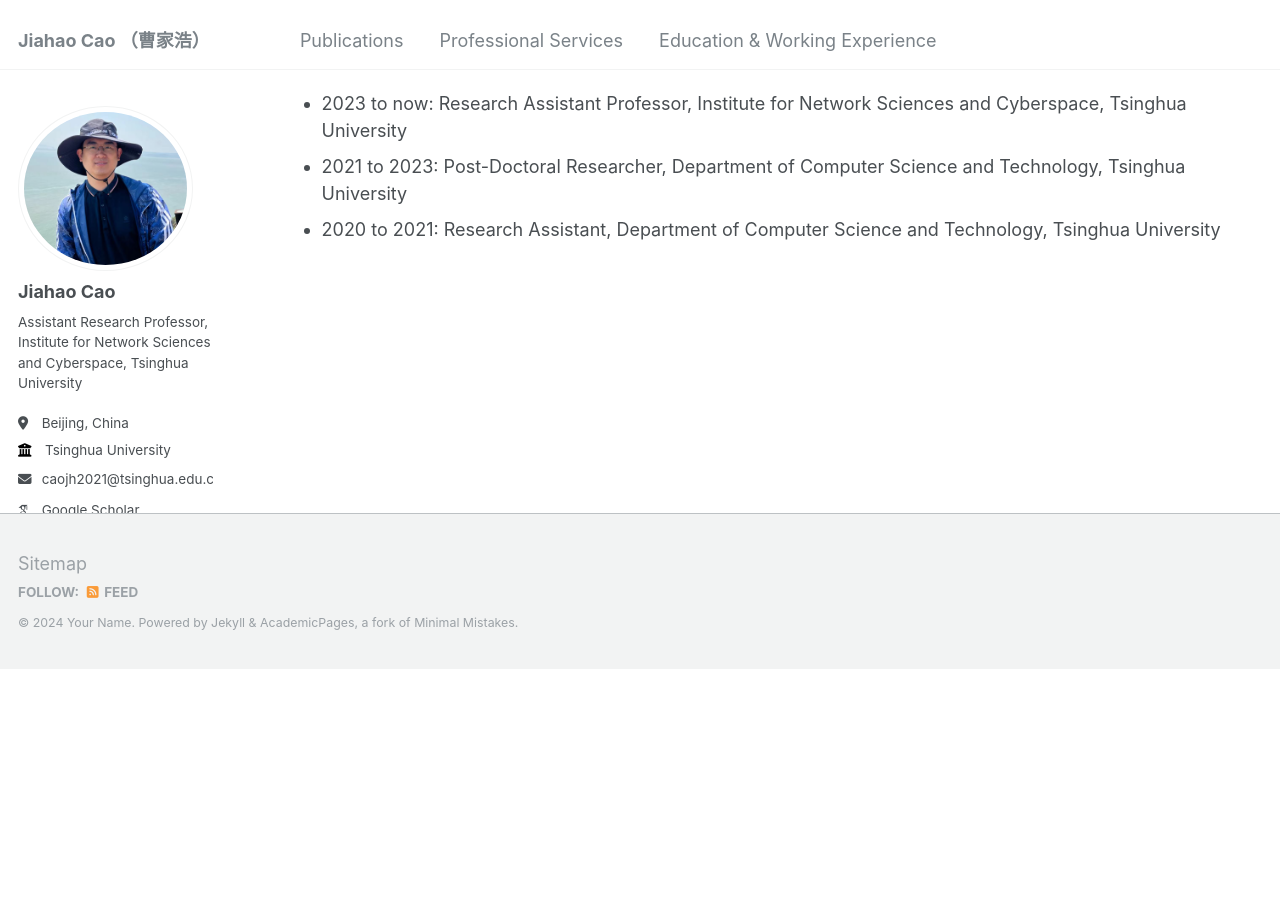
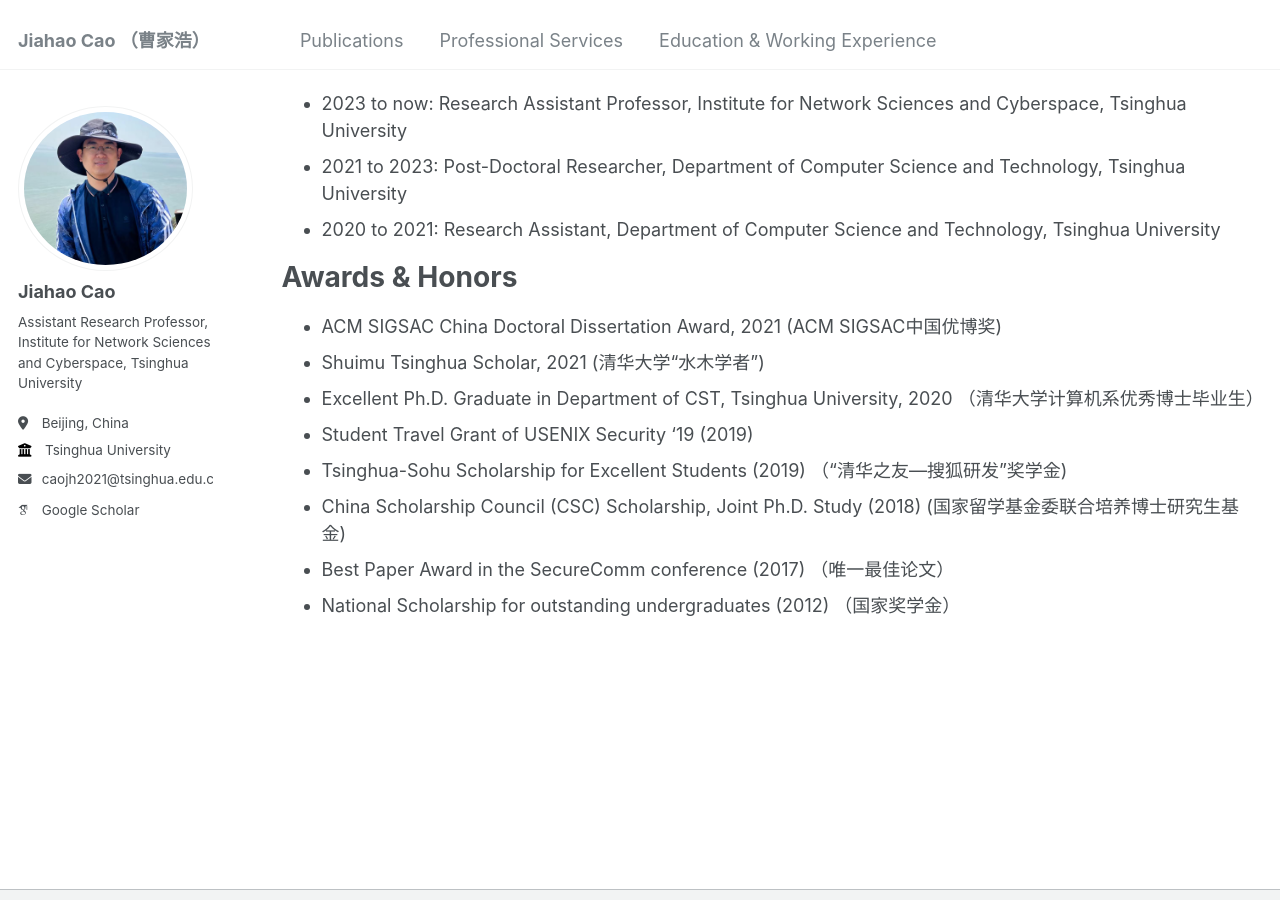
Before and after one commit to caojh15/caojh15.github.io, a Jekyll site: the page built from _pages/education.md, in a window 1280 px wide and 900 px high, scrolled down 357 px. Built offline with Jekyll 4.4.1, drawn with Linux system fonts in a browser that asks for light colours; some web fonts are replaced; before the commit the page ends 1025 px from its top, so only the background shows below that.

Commit message:
Update education.md

```diff
--- a/_pages/education.md
+++ b/_pages/education.md
@@ -14,3 +14,13 @@ author_profile: true
 - 2023 to now: Research Assistant Professor, Institute for Network Sciences and Cyberspace, Tsinghua University
 - 2021 to 2023: Post-Doctoral Researcher, Department of Computer Science and Technology, Tsinghua University
 - 2020 to 2021: Research Assistant, Department of Computer Science and Technology, Tsinghua University
+
+# Awards & Honors
+- ACM SIGSAC China Doctoral Dissertation Award, 2021 (ACM SIGSAC中国优博奖)
+- Shuimu Tsinghua Scholar, 2021 (清华大学“水木学者”)
+- Excellent Ph.D. Graduate in Department of CST, Tsinghua University, 2020 （清华大学计算机系优秀博士毕业生）
+- Student Travel Grant of USENIX Security '19 (2019)
+- Tsinghua-Sohu Scholarship for Excellent Students (2019) （“清华之友—搜狐研发”奖学金)
+- China Scholarship Council (CSC) Scholarship, Joint Ph.D. Study  (2018) (国家留学基金委联合培养博士研究生基金)
+- Best Paper Award in the SecureComm conference (2017) （唯一最佳论文）
+- National Scholarship for outstanding undergraduates (2012) （国家奖学金）
```
